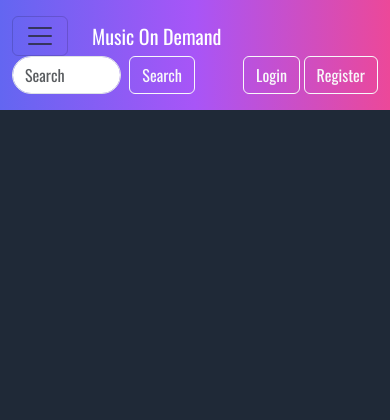
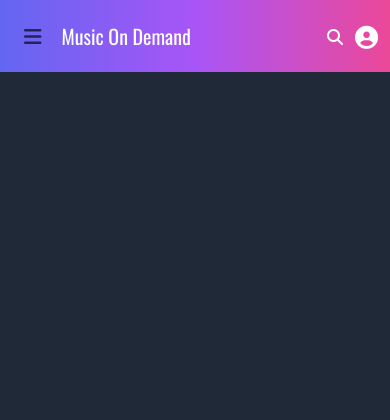
Before and after one commit to KING143ND/Music-on-Demand, a Django app: page / in a window 390 px wide. Shown: the top 420 px of the page. Run offline with Django 4.2, Linux system fonts and the light colour scheme; data that the repository does not hold is empty; some libraries are stand-ins or nearby versions.

Commit message:
Implement responsive navbar for small and medium devices

```diff
--- a/core/views.py
+++ b/core/views.py
@@ -47,9 +47,7 @@ def album_details(request, slug):
 
 def singer_details(request, slug):
     singer = Singer.objects.get(slug=slug)
-    print(singer)
     songs = Track.objects.filter(artist=singer)
-    print(songs)
     albums = songs.values_list('album', flat=True).distinct()
     return render(request, 'singer_albums.html', {
         'singer': singer,
@@ -74,8 +72,6 @@ def toggle_favorite(request, track_id):
     if request.user.is_authenticated:
         profile = Profile.objects.get(user=request.user)
         track = get_object_or_404(Track, id=track_id)
-        print(profile)
-        print(track)
         if track in profile.favorites.all():
             profile.favorites.remove(track)
             is_favorite = False
--- a/templates/base.html
+++ b/templates/base.html
@@ -22,30 +22,72 @@
 <body class="bg-gray-800">
     <!-- Navbar -->
     <nav class="navbar py-3 bg-gradient-to-r from-indigo-500 via-purple-500 to-pink-500 fixed-top">
-        <div class="container-fluid">
-            <div class="d-flex align-items-center">
+        <div class="container-fluid flex justify-between items-center">
+            <!-- Left Side -->
+            <div class="flex items-center">
                 <!-- Sidebar Toggle -->
-              <button class="navbar-toggler" type="button" data-bs-toggle="offcanvas" data-bs-target="#offcanvasNavbar" aria-controls="offcanvasNavbar" aria-label="Toggle navigation">
-                  <span class="navbar-toggler-icon"></span>
+                <button class="navbar-toggler me-2 border-0" type="button" data-bs-toggle="offcanvas" data-bs-target="#offcanvasNavbar" aria-controls="offcanvasNavbar" aria-label="Toggle navigation">
+                    <i class="fa-solid fa-bars"></i>
                 </button>
                 <!-- Brand -->
-              <a class="navbar-brand text-white ms-4" href="{% url 'home' %}" hx-get="/" hx-target="#main-content" hx-push-url="true" hx-boost="true">Music On Demand</a>
+                <a class="navbar-brand text-white" href="{% url 'home' %}" hx-get="/" hx-target="#main-content" hx-push-url="true" hx-boost="true">
+                    Music On Demand
+                </a>
             </div>
-            <form class="d-flex align-items-center w-1/2" role="search">
+
+            <!-- Desktop Search -->
+            <form class="d-none d-md-flex align-items-center w-1/2" role="search">
                 <input class="form-control me-2 rounded-full" type="search" placeholder="Search" aria-label="Search">
                 <button class="btn btn-outline-light" type="submit">Search</button>
             </form>
-            <!-- Navbar Links -->
-            <div>
+
+            <!-- Right Side Icons -->
+            <div class="flex items-center gap-2">
+                <!-- Mobile Search Icon -->
+                <button class="d-md-none text-white me-1" data-bs-toggle="modal" data-bs-target="#mobileSearchModal">
+                    <i class="fa-solid fa-magnifying-glass"></i>
+                </button>
+
+                <!-- Profile/Logout -->
+                <div class="dropdown">
+                    <button class="d-md-none text-white fs-3" type="button" data-bs-toggle="dropdown" aria-expanded="false">
+                        <i class="fas fa-user-circle"></i>
+                    </button>
+                    <button class="d-none d-md-flex text-white fs-2" type="button" data-bs-toggle="dropdown" aria-expanded="false">
+                        <i class="fas fa-user-circle"></i>
+                    </button>
+                    <ul class="dropdown-menu dropdown-menu-end shadow-sm dropdown-menu-dark">
                         {% if user.is_authenticated %}
-                    <a href="{% url 'logout' %}" class="btn btn-outline-light">Logout</a>
+                            <li><h6 class="dropdown-header">{{ user.profile.first_name|title }} {{ user.profile.last_name|title }}</h6></li>
+                            <li><a class="dropdown-item" href="{% url 'logout' %}">Logout</a></li>
                         {% else %}
-                    <button class="btn btn-outline-light" data-bs-toggle="modal" data-bs-target="#loginModal">Login</button>
-                    <button class="btn btn-outline-light" data-bs-toggle="modal" data-bs-target="#registerModal">Register</button>
+                            <li><a class="dropdown-item" data-bs-toggle="modal" data-bs-target="#loginModal">Login</a></li>
+                            <li><a class="dropdown-item" data-bs-toggle="modal" data-bs-target="#registerModal">Sign Up</a></li>
                         {% endif %}
+                    </ul>
+                </div>
             </div>
         </div>
     </nav>
+
+    <!-- Mobile Search Modal -->
+    <div class="modal fade" id="mobileSearchModal" tabindex="-1" aria-labelledby="mobileSearchModalLabel" aria-hidden="true">
+    <div class="modal-dialog modal-dialog-centered modal-dialog-scrollable">
+        <div class="modal-content">
+        <div class="modal-header bg-gray-800">
+            <h5 class="modal-title">Search</h5>
+            <button type="button" class="btn-close btn-close-white" data-bs-dismiss="modal" aria-label="Close"></button>
+        </div>
+        <div class="modal-body bg-gray-800">
+            <form role="search">
+            <input class="form-control mb-3 rounded-full" type="search" placeholder="Search" aria-label="Search">
+            <button class="btn btn-primary w-100" type="submit">Search</button>
+            </form>
+        </div>
+        </div>
+    </div>
+    </div>
+
     <!-- Messages -->
     {% for message in messages %}
     <script>
```
Also changed, not shown: templates/album_songs.html (+5 -89 lines). Lines whose indentation alone changed are shown as unchanged.
